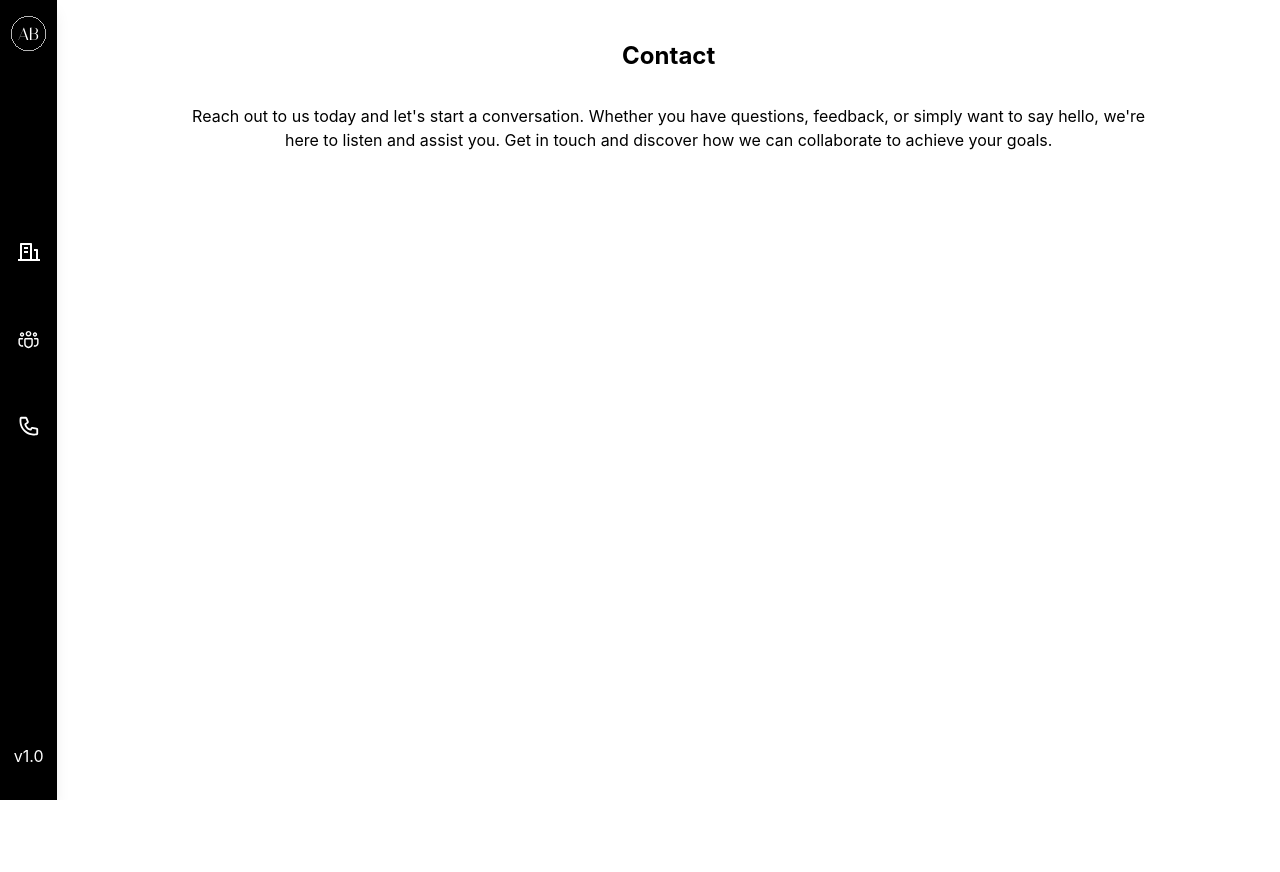
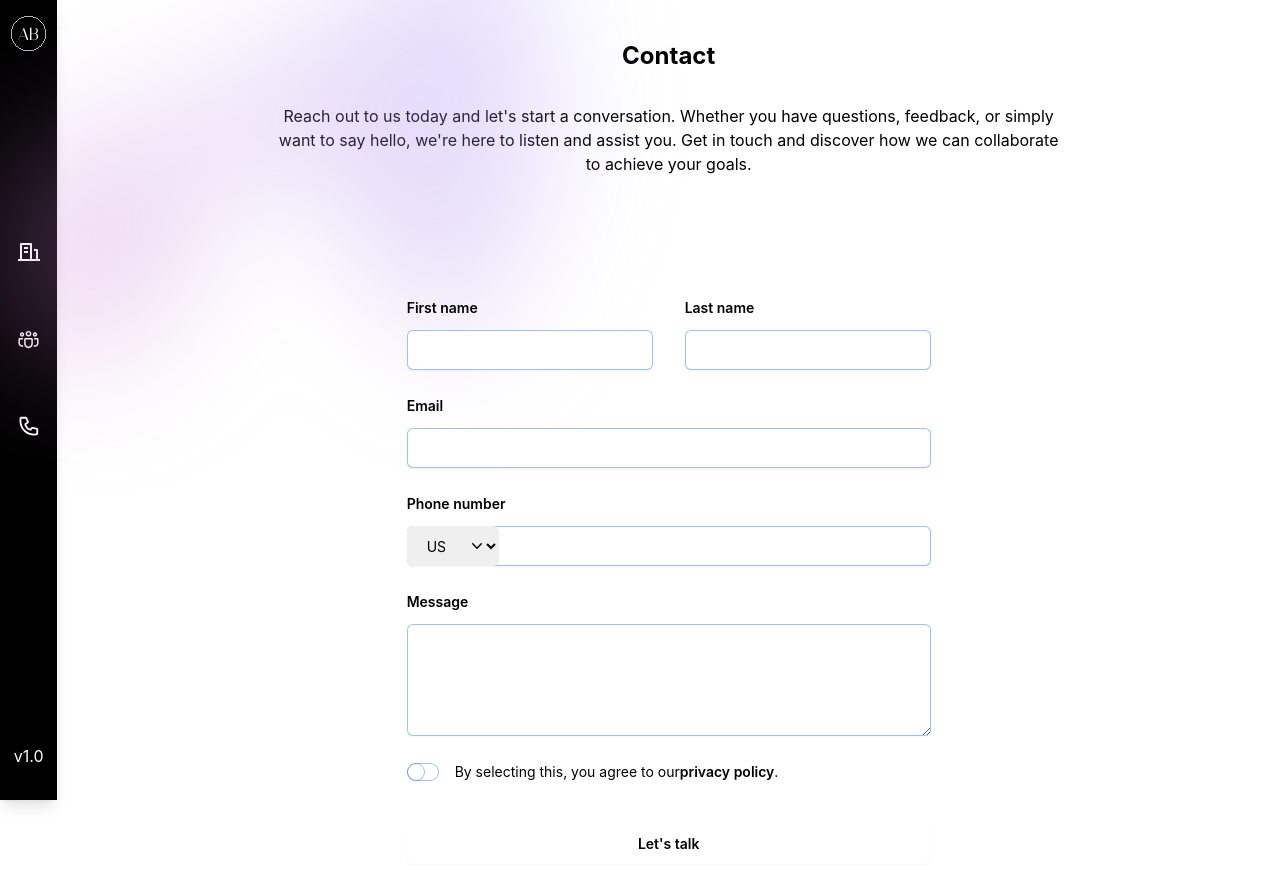
Before and after one commit to cvldz9/WDDM121-API-Proj, a React (Vite) app: page /contact in a window 1280 px wide. Before the commit the page ends 800 px from the top, so only its background shows below. Built offline with nearby package versions, Linux system fonts and the light colour scheme.

Commit message:
added the form template

```diff
--- a/src/pages/Contact.css
+++ b/src/pages/Contact.css
@@ -1,4 +1,4 @@
 /* Contact.css */
-.sub-paragraph {
-    width: 80%; /* Adjust the width as needed */
+.contact-paragraph {
+    width: 65%; /* Adjust the width as needed */
   }
--- a/src/pages/Contact.jsx
+++ b/src/pages/Contact.jsx
@@ -6,10 +6,84 @@
       <div className="flex flex-col items-center">
         <h3 className="text-center pb-8 pt-10 px-20 text-2xl self-center font-bold">Contact</h3>
         <div className="flex justify-center pb-8">
-          <p className="sub-paragraph text-center">Reach out to us today and let's start a conversation. Whether you have questions, feedback, or simply want to say hello, we're here to listen and assist you. Get in touch and discover how we can collaborate to achieve your goals.</p>
+          <p className="contact-paragraph text-center">Reach out to us today and let's start a conversation. Whether you have questions, feedback, or simply want to say hello, we're here to listen and assist you. Get in touch and discover how we can collaborate to achieve your goals.</p>
         </div>
 
-
+        <div className="isolate bg-white px-6 py-4 sm:py-2 lg:px-8">
+          <div className="absolute inset-x-0 top-[-10rem] -z-10 transform-gpu overflow-hidden blur-3xl sm:top-[-20rem]" aria-hidden="true">
+            <div className="relative left-1/2 -z-10 aspect-[1155/678] w-[36.125rem] max-w-none -translate-x-1/2 rotate-[30deg] bg-gradient-to-tr from-[#ff80b5] to-[#9089fc] opacity-30 sm:left-[calc(50%-40rem)] sm:w-[72.1875rem]" style={{ clipPath: "polygon(74.1% 44.1%, 100% 61.6%, 97.5% 26.9%, 85.5% 0.1%, 80.7% 2%, 72.5% 32.5%, 60.2% 62.4%, 52.4% 68.1%, 47.5% 58.3%, 45.2% 34.5%, 27.5% 76.7%, 0.1% 64.9%, 17.9% 100%, 27.6% 76.8%, 76.1% 97.7%, 74.1% 44.1%)" }}></div>
+          </div>
+          {/* <div className="mx-auto max-w-2xl text-center">
+            <h2 className="text-3xl font-bold tracking-tight text-gray-900 sm:text-4xl">Contact sales</h2>
+            <p className="mt-2 text-lg leading-8 text-gray-600">Aute magna irure deserunt veniam aliqua magna enim voluptate.</p>
+          </div> */}
+          <form action="#" method="POST" className="mx-auto mt-16 max-w-xl sm:mt-20">
+            <div className="grid grid-cols-1 gap-x-8 gap-y-6 sm:grid-cols-2">
+              <div>
+                <label htmlFor="first-name" className="block text-sm font-semibold leading-6 text-gray-900">First name</label>
+                <div className="mt-2.5">
+                  <input type="text" name="first-name" id="first-name" autoComplete="given-name" className="block w-full rounded-md border-0 px-3.5 py-2 text-gray-900 shadow-sm ring-1 ring-inset ring-gray-300 placeholder:text-gray-400 focus:ring-2 focus:ring-inset focus:ring-indigo-600 sm:text-sm sm:leading-6" />
+                </div>
+              </div>
+              <div>
+                <label htmlFor="last-name" className="block text-sm font-semibold leading-6 text-gray-900">Last name</label>
+                <div className="mt-2.5">
+                  <input type="text" name="last-name" id="last-name" autoComplete="family-name" className="block w-full rounded-md border-0 px-3.5 py-2 text-gray-900 shadow-sm ring-1 ring-inset ring-gray-300 placeholder:text-gray-400 focus:ring-2 focus:ring-inset focus:ring-indigo-600 sm:text-sm sm:leading-6" />
+                </div>
+              </div>
+              {/* <div className="sm:col-span-2">
+                <label htmlFor="company" className="block text-sm font-semibold leading-6 text-gray-900">Company</label>
+                <div className="mt-2.5">
+                  <input type="text" name="company" id="company" autoComplete="organization" className="block w-full rounded-md border-0 px-3.5 py-2 text-gray-900 shadow-sm ring-1 ring-inset ring-gray-300 placeholder:text-gray-400 focus:ring-2 focus:ring-inset focus:ring-indigo-600 sm:text-sm sm:leading-6" />
+                </div>
+              </div> */}
+              <div className="sm:col-span-2">
+                <label htmlFor="email" className="block text-sm font-semibold leading-6 text-gray-900">Email</label>
+                <div className="mt-2.5">
+                  <input type="email" name="email" id="email" autoComplete="email" className="block w-full rounded-md border-0 px-3.5 py-2 text-gray-900 shadow-sm ring-1 ring-inset ring-gray-300 placeholder:text-gray-400 focus:ring-2 focus:ring-inset focus:ring-indigo-600 sm:text-sm sm:leading-6" />
+                </div>
+              </div>
+              <div className="sm:col-span-2">
+                <label htmlFor="phone-number" className="block text-sm font-semibold leading-6 text-gray-900">Phone number</label>
+                <div className="relative mt-2.5">
+                  <div className="absolute inset-y-0 left-0 flex items-center">
+                    <label htmlFor="country" className="sr-only">Country</label>
+                    <select id="country" name="country" className="h-full rounded-md border-0 bg-transparent bg-none py-0 pl-4 pr-9 text-gray-400 focus:ring-2 focus:ring-inset focus:ring-indigo-600 sm:text-sm">
+                      <option>US</option>
+                      <option>CA</option>
+                      <option>EU</option>
+                    </select>
+                    <svg className="pointer-events-none absolute right-3 top-0 h-full w-5 text-gray-400" viewBox="0 0 20 20" fill="currentColor" aria-hidden="true">
+                      <path fillRule="evenodd" d="M5.23 7.21a.75.75 0 011.06.02L10 11.168l3.71-3.938a.75.75 0 111.08 1.04l-4.25 4.5a.75.75 0 01-1.08 0l-4.25-4.5a.75.75 0 01.02-1.06z" clipRule="evenodd" />
+                    </svg>
+                  </div>
+                  <input type="tel" name="phone-number" id="phone-number" autoComplete="tel" className="block w-full rounded-md border-0 px-3.5 py-2 pl-20 text-gray-900 shadow-sm ring-1 ring-inset ring-gray-300 placeholder:text-gray-400 focus:ring-2 focus:ring-inset focus:ring-indigo-600 sm:text-sm sm:leading-6" />
+                </div>
+              </div>
+              <div className="sm:col-span-2">
+                <label htmlFor="message" className="block text-sm font-semibold leading-6 text-gray-900">Message</label>
+                <div className="mt-2.5">
+                  <textarea name="message" id="message" rows="4" className="block w-full rounded-md border-0 px-3.5 py-2 text-gray-900 shadow-sm ring-1 ring-inset ring-gray-300 placeholder:text-gray-400 focus:ring-2 focus:ring-inset focus:ring-indigo-600 sm:text-sm sm:leading-6"></textarea>
+                </div>
+              </div>
+              <div className="flex gap-x-4 sm:col-span-2">
+                <div className="flex h-6 items-center">
+                  <button type="button" className="bg-gray-200 flex w-8 flex-none cursor-pointer rounded-full p-px ring-1 ring-inset ring-gray-900/5 transition-colors duration-200 ease-in-out focus-visible:outline focus-visible:outline-2 focus-visible:outline-offset-2 focus-visible:outline-indigo-600" role="switch" aria-checked="false" aria-labelledby="switch-1-label">
+                    <span className="sr-only">Agree to policies</span>
+                    <span aria-hidden="true" className="translate-x-0 h-4 w-4 transform rounded-full bg-white shadow-sm ring-1 ring-gray-900/5 transition duration-200 ease-in-out"></span>
+                  </button>
+                </div>
+                <label className="text-sm leading-6 text-gray-600" id="switch-1-label">
+                  By selecting this, you agree to our
+                  <a href="#" className="font-semibold text-indigo-600">privacy&nbsp;policy</a>.
+                </label>
+              </div>
+            </div>
+            <div className="mt-10">
+              <button type="submit" className="block w-full rounded-md bg-indigo-600 px-3.5 py-2.5 text-center text-sm font-semibold text-white shadow-sm hover:bg-indigo-500 focus-visible:outline focus-visible:outline-2 focus-visible:outline-offset-2 focus-visible:outline-indigo-600">Let's talk</button>
+            </div>
+          </form>
+        </div>
       </div>
     </>
   );
```
